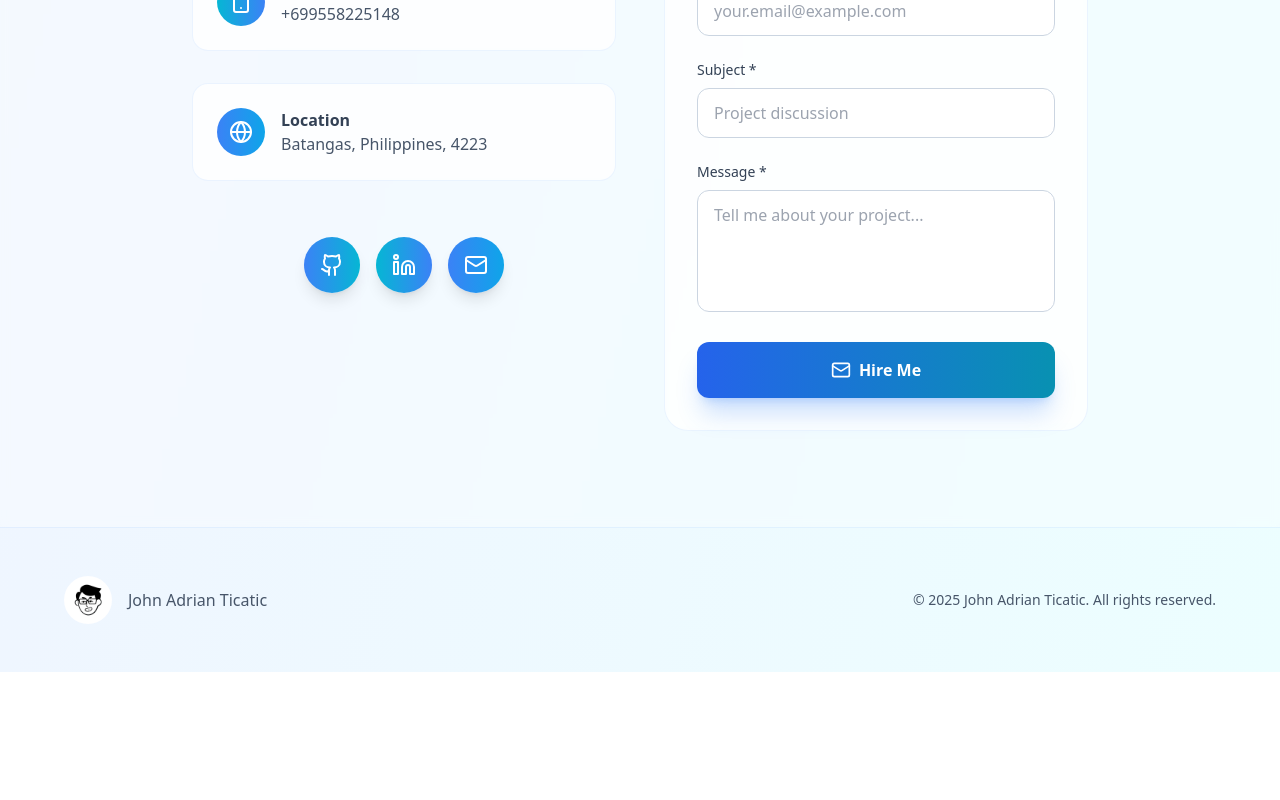
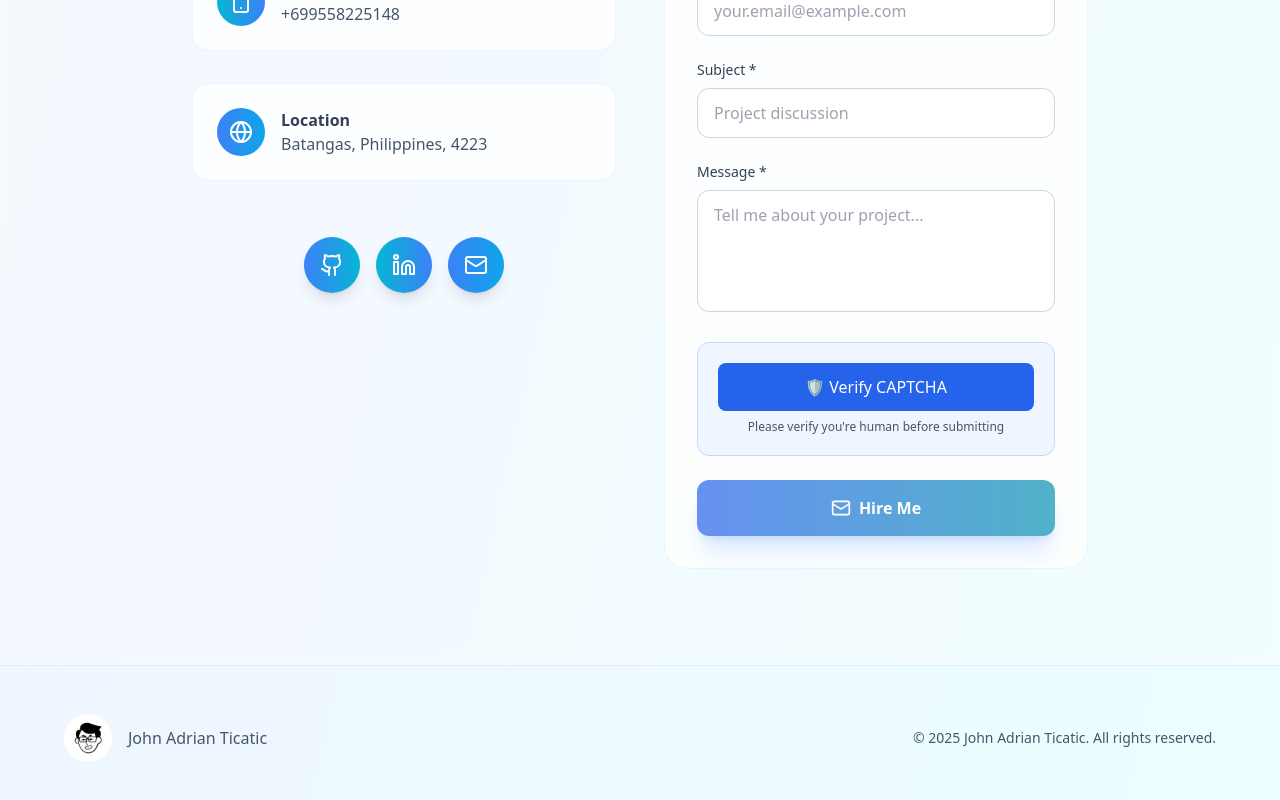
Before and after one commit to aiannyyyy/my-portfolio, a React (Vite) app: page / in a window 1280 px wide. Shown: the part 4691-5491 px from the top of the page. Before the commit the page ends 5363 px from the top, so only its background shows below. Built offline with nearby package versions, Linux system fonts and the light colour scheme.

Commit message:
adding captcha

```diff
--- a/src/components/Content.tsx
+++ b/src/components/Content.tsx
@@ -108,12 +108,48 @@ export default function ModernPortfolio() {
   const [submitStatus, setSubmitStatus] = useState('');
   const [activeSkillTab, setActiveSkillTab] = useState('frontend');
   const [flippedCards, setFlippedCards] = useState({});
+  const [captchaVerified, setCaptchaVerified] = useState(false);
 
   useEffect(() => {
     const updateMousePosition = (e) => setMousePosition({ x: e.clientX, y: e.clientY });
     window.addEventListener('mousemove', updateMousePosition);
     return () => window.removeEventListener('mousemove', updateMousePosition);
   }, []);
+
+  // Load reCAPTCHA v3 script
+  useEffect(() => {
+    const script = document.createElement('script');
+    script.src = 'https://www.google.com/recaptcha/api.js?render=6Lczq_grAAAAAOAqYYzrzyANL7SXylZyVpC_T0BC';
+    script.async = true;
+    script.defer = true;
+    document.head.appendChild(script);
+    return () => {
+      if (document.head.contains(script)) {
+        document.head.removeChild(script);
+      }
+    };
+  }, []);
+
+  // Simple CAPTCHA verification (client-side demo)
+  const verifyCaptcha = () => {
+    if (window.grecaptcha) {
+      window.grecaptcha.ready(() => {
+        window.grecaptcha.execute('6Lczq_grAAAAAOAqYYzrzyANL7SXylZyVpC_T0BC', { action: 'submit' }).then(() => {
+          setCaptchaVerified(true);
+        });
+      });
+    } else {
+      // Fallback: Simple math CAPTCHA
+      const num1 = Math.floor(Math.random() * 10) + 1;
+      const num2 = Math.floor(Math.random() * 10) + 1;
+      const answer = prompt(`CAPTCHA: What is ${num1} + ${num2}?`);
+      if (parseInt(answer) === num1 + num2) {
+        setCaptchaVerified(true);
+      } else {
+        setSubmitStatus('CAPTCHA verification failed. Please try again.');
+      }
+    }
+  };
 
   const handleSubmit = (e) => {
     e.preventDefault();
@@ -126,12 +162,19 @@ export default function ModernPortfolio() {
       return;
     }
 
+    if (!captchaVerified) {
+      setSubmitStatus('Please verify the CAPTCHA first.');
+      setIsSubmitting(false);
+      return;
+    }
+
     const subject = encodeURIComponent(formData.subject);
     const body = encodeURIComponent(`Hello John,\n\nMy name is ${formData.name} and I would like to discuss the following:\n\n${formData.message}\n\nBest regards,\n${formData.name}\n\nEmail: ${formData.email}`);
     window.location.href = `mailto:john.ticatic@gmail.com?subject=${subject}&body=${body}`;
 
     setTimeout(() => {
       setFormData({ name: '', email: '', subject: '', message: '' });
+      setCaptchaVerified(false);
       setSubmitStatus('Email client opened! Thank you for reaching out.');
       setIsSubmitting(false);
     }, 1000);
@@ -615,9 +658,30 @@ export default function ModernPortfolio() {
                     placeholder="Tell me about your project..."></textarea>
                 </div>
 
-                <button type="submit" disabled={isSubmitting}
+                <div className="p-4 sm:p-5 bg-blue-50 dark:bg-blue-900/20 border border-blue-200 dark:border-blue-800 rounded-xl">
+                  <button
+                    type="button"
+                    onClick={verifyCaptcha}
+                    disabled={captchaVerified}
+                    className={`w-full px-4 sm:px-6 py-2 sm:py-3 rounded-lg font-medium transition-all duration-300 text-sm sm:text-base flex items-center justify-center gap-2 ${
+                      captchaVerified
+                        ? 'bg-green-500 text-white cursor-default'
+                        : 'bg-blue-600 hover:bg-blue-700 text-white hover:scale-105'
+                    }`}>
+                    {captchaVerified ? (
+                      <>✓ CAPTCHA Verified</>
+                    ) : (
+                      <>🛡️ Verify CAPTCHA</>
+                    )}
+                  </button>
+                  <p className="text-xs text-slate-600 dark:text-slate-400 mt-2 text-center">
+                    Please verify you're human before submitting
+                  </p>
+                </div>
+
+                <button type="submit" disabled={isSubmitting || !captchaVerified}
                   className={`w-full px-6 sm:px-8 py-3 sm:py-4 bg-gradient-to-r from-blue-600 to-cyan-600 text-white font-semibold rounded-xl transition-all duration-300 shadow-xl shadow-blue-500/25 flex items-center justify-center gap-2 text-sm sm:text-base ${
-                    isSubmitting ? 'opacity-70 cursor-not-allowed' : 'hover:scale-105 hover:shadow-2xl hover:shadow-blue-500/40'
+                    isSubmitting || !captchaVerified ? 'opacity-70 cursor-not-allowed' : 'hover:scale-105 hover:shadow-2xl hover:shadow-blue-500/40'
                   }`}>
                   {isSubmitting ? (
                     <><div className="w-4 h-4 sm:w-5 sm:h-5 border-2 border-white border-t-transparent rounded-full animate-spin"></div>Sending...</>
```
